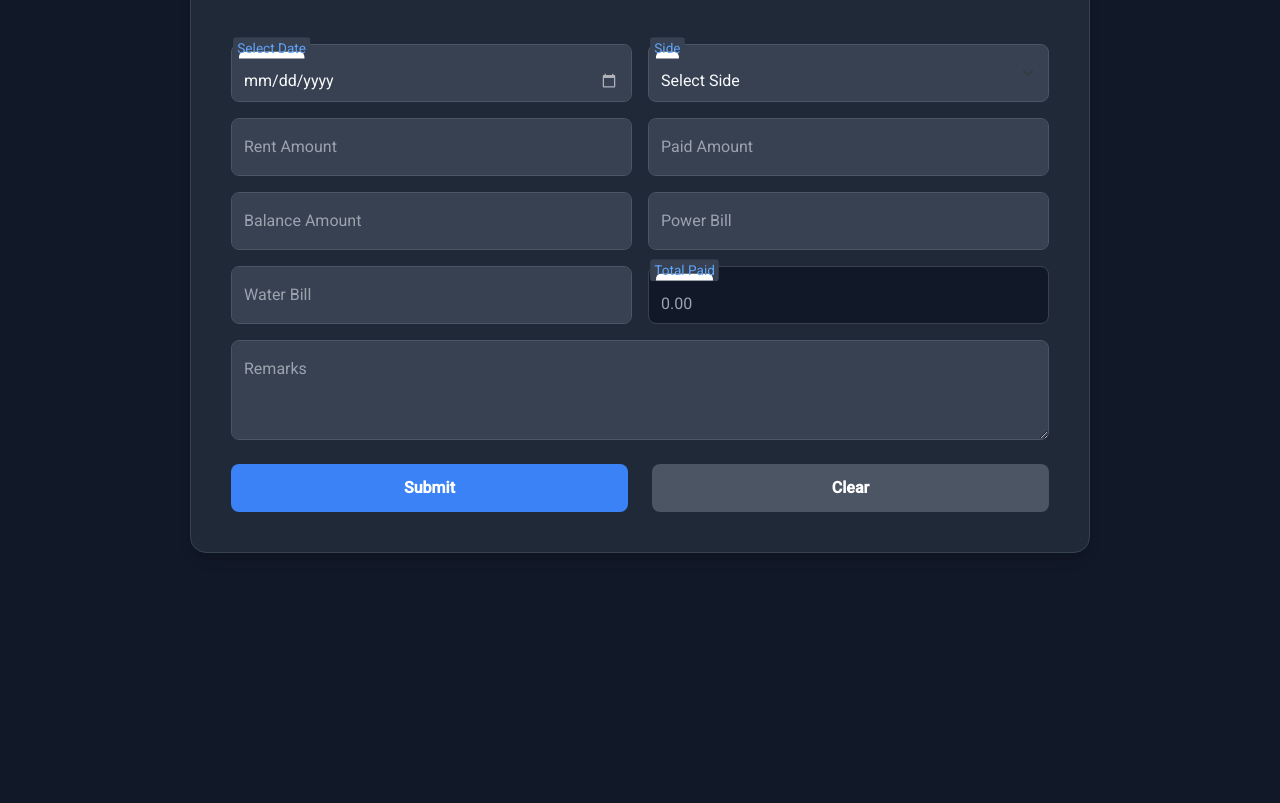
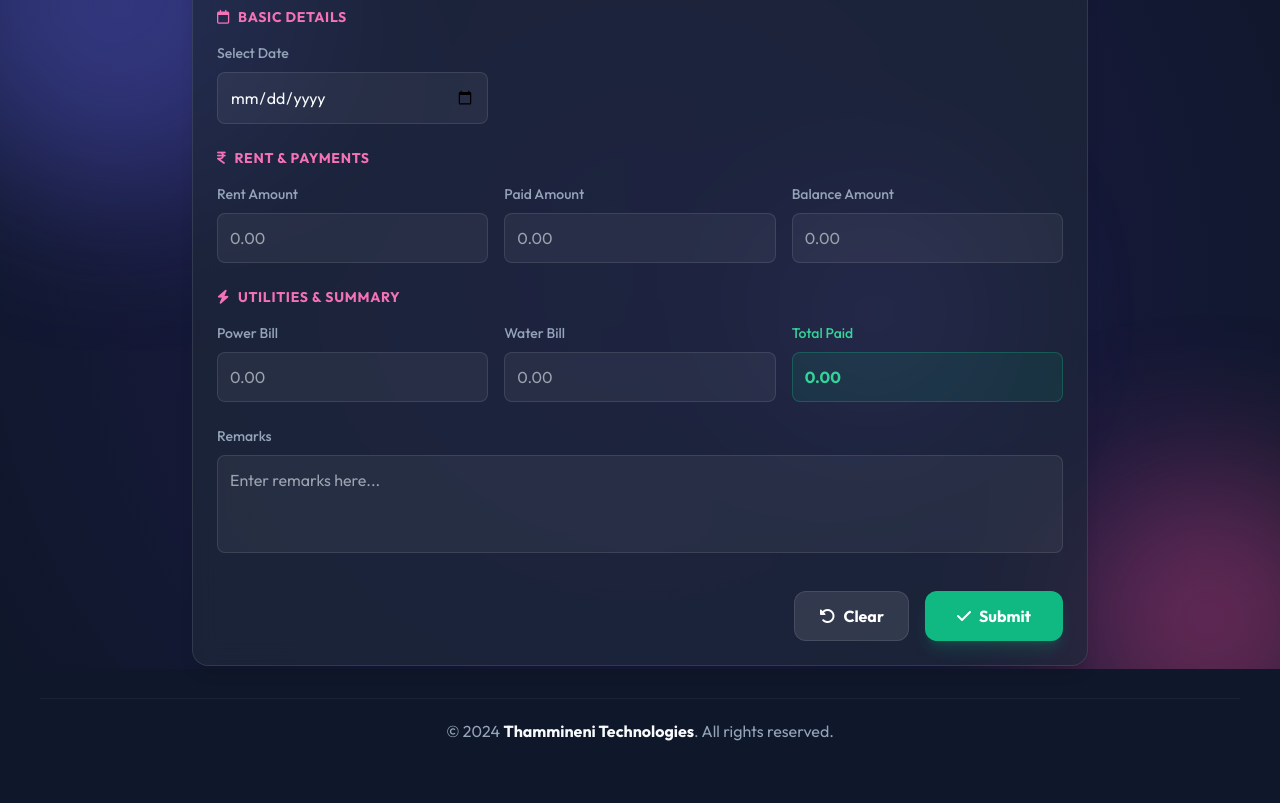
Before and after one commit to ktdata405/mywebapps, a plain HTML site: page rent/tenet.html in a window 1280 px wide. Shown: the part 131-934 px from the top of the page. Before the commit the page ends 800 px from the top, so only its background shows below. Drawn offline with nearby package versions, Linux system fonts and the light colour scheme.

Commit message:
Tenet UI is modified

```diff
--- a/rent/script.js
+++ b/rent/script.js
@@ -38,7 +38,6 @@ function initializeForm() {
     dateInput.value = formattedDateValue;
 
     calculateTotal();
-    document.getElementById('side').value = "";
 }
 
 function clearForm() {
@@ -54,17 +53,11 @@ form.addEventListener('submit', function(event) {
         rentAmount: document.getElementById('rentAmount').value || '0',
         paidAmount: document.getElementById('paidAmount').value || '0',
         balanceAmount: document.getElementById('balanceAmount').value || 0,
-        side: document.getElementById('side').value,
         powerBill: document.getElementById('powerBill').value || '0',
         waterBill: document.getElementById('waterBill').value || '0',
         totalPaid: document.getElementById('totalPaid').value,
         remarks: document.getElementById('remarks').value || '-'
     };
-
-    if (!formData.side) {
-        alert('Please select a Side.');
-        return;
-    }
 
     if (!formData.date) {
         alert('Please select a Date.');
@@ -93,7 +86,6 @@ form.addEventListener('submit', function(event) {
 
                 newRow.innerHTML = `
                     <td>${formData.date}</td>
-                    <td>${formData.side}</td>
                     <td>${formData.rentAmount}</td>
                     <td>${formData.paidAmount}</td>
                     <td>${formData.balanceAmount}</td>
--- a/rent/tenet.html
+++ b/rent/tenet.html
@@ -1,264 +1,269 @@
 <!DOCTYPE html>
 <html lang="en">
+
 <head>
     <meta charset="UTF-8">
     <meta name="viewport" content="width=device-width, initial-scale=1.0">
     <title>Tenet Details</title>
-    <link href="https://cdn.jsdelivr.net/npm/bootstrap@5.3.0/dist/css/bootstrap.min.css" rel="stylesheet">
-    <link rel="preconnect" href="https://fonts.googleapis.com">
-    <link rel="preconnect" href="https://fonts.gstatic.com" crossorigin>
-    <link href="https://fonts.googleapis.com/css2?family=Roboto:wght@300;400;500&display=swap" rel="stylesheet">
+    <script src="https://cdn.tailwindcss.com"></script>
     <link rel="stylesheet" href="https://cdnjs.cloudflare.com/ajax/libs/font-awesome/6.4.0/css/all.min.css">
+    <link href="https://fonts.googleapis.com/css2?family=Outfit:wght@300;400;500;600;700&display=swap" rel="stylesheet">
+    <script src="../config.js"></script>
     <style>
-        body {
-            background-color: #111827;
-            font-family: 'Roboto', sans-serif;
-            color: #f3f4f6;
-            display: flex;
-            flex-direction: column;
-            align-items: center;
-            justify-content: flex-start;
-            min-height: 100vh;
-            padding: 2rem 1rem;
-        }
-        .main-container {
-            background-color: #1f2937;
-            border-radius: 16px;
-            padding: 2.5rem;
-            box-shadow: 0 10px 15px -3px rgba(0, 0, 0, 0.1), 0 4px 6px -2px rgba(0, 0, 0, 0.05);
-            max-width: 900px;
-            width: 100%;
-            border: 1px solid #374151;
-        }
-        h2 {
-            font-weight: 700;
-            margin-bottom: 2rem;
-            text-align: center;
-            color: #f9fafb;
-            letter-spacing: -0.5px;
+        :root {
+            --primary: #6366f1;
+            --secondary: #ec4899;
+            --accent: #8b5cf6;
+            --bg-dark: #0f172a;
+            --card-bg: rgba(30, 41, 59, 0.7);
+            --text-light: #f8fafc;
+            --text-dim: #94a3b8;
         }
 
-        /* Floating Label Overrides */
-        .form-floating > .form-control,
-        .form-floating > .form-select {
-            background-color: #374151;
-            border: 1px solid #4b5563;
-            color: #f9fafb;
-            border-radius: 8px;
+        body {
+            background-color: var(--bg-dark);
+            color: var(--text-light);
+            font-family: 'Outfit', sans-serif;
+            min-height: 100vh;
+            position: relative;
+            overflow-x: hidden;
         }
 
-        .form-floating > label {
-            color: #9ca3af;
+        /* Animated Background */
+        .bg-animation {
+            position: fixed;
+            top: 0;
+            left: 0;
+            width: 100%;
+            height: 100%;
+            z-index: -1;
+            background: radial-gradient(circle at 50% 50%, #1e1b4b, #0f172a);
+            overflow: hidden;
         }
 
-        .form-floating > .form-control:focus,
-        .form-floating > .form-select:focus {
-            background-color: #374151;
-            border-color: #60a5fa;
-            box-shadow: 0 0 0 4px rgba(96, 165, 250, 0.15);
-            color: #fff;
+        .orb {
+            position: absolute;
+            border-radius: 50%;
+            filter: blur(80px);
+            opacity: 0.4;
+            animation: float 20s infinite ease-in-out;
         }
 
-        .form-floating > .form-control:focus ~ label,
-        .form-floating > .form-control:not(:placeholder-shown) ~ label,
-        .form-floating > .form-select ~ label {
-            color: #60a5fa;
-            opacity: 1;
-            background-color: #374151;
-            padding: 0 4px;
-            height: auto;
+        .orb-1 { width: 400px; height: 400px; background: var(--primary); top: -100px; left: -100px; animation-delay: 0s; }
+        .orb-2 { width: 300px; height: 300px; background: var(--secondary); bottom: -50px; right: -50px; animation-delay: -5s; }
+        .orb-3 { width: 200px; height: 200px; background: var(--accent); top: 40%; left: 60%; animation-delay: -10s; }
+
+        @keyframes float {
+            0%, 100% { transform: translate(0, 0); }
+            50% { transform: translate(30px, 50px); }
+        }
+
+        .glass-card {
+            background: var(--card-bg);
+            border: 1px solid rgba(255, 255, 255, 0.1);
+            backdrop-filter: blur(12px);
+            box-shadow: 0 4px 30px rgba(0, 0, 0, 0.1);
+        }
+
+        .input-field {
+            background: rgba(255, 255, 255, 0.05);
+            border: 1px solid rgba(255, 255, 255, 0.1);
+            color: var(--text-light);
+            width: 100%;
+            padding: 0.75rem;
+            border-radius: 0.5rem;
+            outline: none;
+            transition: all 0.2s;
+        }
+
+        .input-field:focus {
+            border-color: var(--secondary);
+            box-shadow: 0 0 0 2px rgba(236, 72, 153, 0.2);
+            background: rgba(255, 255, 255, 0.1);
+        }
+
+        .input-label {
+            display: block;
+            color: var(--text-dim);
+            font-size: 0.875rem;
+            margin-bottom: 0.5rem;
+            font-weight: 500;
+        }
+
+        /* Table Styles */
+        .table-container {
+            overflow-x: auto;
+        }
+
+        table {
+            width: 100%;
+            border-collapse: collapse;
+        }
+
+        th {
+            text-align: left;
+            padding: 1rem;
+            color: var(--text-dim);
+            font-weight: 600;
+            border-bottom: 1px solid rgba(255, 255, 255, 0.1);
+            font-size: 0.875rem;
+            text-transform: uppercase;
+        }
+
+        td {
+            padding: 1rem;
+            border-bottom: 1px solid rgba(255, 255, 255, 0.05);
+            color: var(--text-light);
+        }
+
+        tr:last-child td {
+            border-bottom: none;
+        }
+
+        footer {
+            text-align: center;
+            padding: 20px;
+            border-top: 1px solid rgba(255,255,255,0.05);
+            color: var(--text-dim);
+            margin-top: auto;
+        }
+
+        footer b {
+            color: var(--text-light);
+        }
+
+        /* Custom Scrollbar */
+        ::-webkit-scrollbar {
+            width: 8px;
+            height: 8px;
+        }
+        ::-webkit-scrollbar-track {
+            background: var(--bg-dark);
+        }
+        ::-webkit-scrollbar-thumb {
+            background: rgba(255, 255, 255, 0.1);
             border-radius: 4px;
         }
-
-        .form-control[readonly] {
-            background-color: #111827;
-            border-color: #374151;
-            color: #9ca3af;
-        }
-
-        input[type="date"]::-webkit-calendar-picker-indicator {
-            filter: invert(1);
-            cursor: pointer;
-            opacity: 0.6;
-        }
-
-        .btn {
-            border-radius: 8px;
-            padding: 12px;
-            font-weight: 600;
-            transition: all 0.2s ease;
-            border: none;
-        }
-        .btn-submit {
-            background: #3b82f6;
-            color: #fff;
-        }
-        .btn-submit:hover {
-            background: #2563eb;
-            transform: translateY(-1px);
-            box-shadow: 0 4px 12px rgba(59, 130, 246, 0.3);
-        }
-        .btn-clear {
-            background: #4b5563;
-            color: #fff;
-        }
-        .btn-clear:hover {
-            background: #374151;
-        }
-
-        .table {
-            color: #e5e7eb;
-            border-color: #374151;
-            margin-top: 2rem;
-        }
-        .table th {
-            color: #9ca3af;
-            border-bottom: 2px solid #4b5563;
-            font-weight: 600;
-            text-transform: uppercase;
-            font-size: 0.85rem;
-        }
-        .table td {
-            border-color: #374151;
-            vertical-align: middle;
-        }
-        .table tbody tr:hover {
-            background-color: rgba(55, 65, 81, 0.4);
-        }
-        .header-actions {
-            display: flex;
-            justify-content: space-between;
-            align-items: center;
-            margin-bottom: 2rem;
-        }
-        .btn-icon {
-            background: #374151;
-            color: #fff;
-            border: 1px solid #4b5563;
-            width: 40px;
-            height: 40px;
-            border-radius: 50%;
-            display: flex;
-            align-items: center;
-            justify-content: center;
-            transition: all 0.2s;
-            text-decoration: none;
-        }
-        .btn-icon:hover {
-            background: #4b5563;
-            color: #fff;
-            transform: translateY(-2px);
+        ::-webkit-scrollbar-thumb:hover {
+            background: rgba(255, 255, 255, 0.2);
         }
     </style>
 </head>
-<body>
 
-<div class="main-container">
-    <div class="header-actions">
-        <h2>Tenet Information</h2>
-        <div class="d-flex gap-2">
-            <a href="tenetreport.html" class="btn-icon" title="View Report">
+<body class="p-4 md:p-10 flex flex-col">
+
+    <div class="bg-animation">
+        <div class="orb orb-1"></div>
+        <div class="orb orb-2"></div>
+        <div class="orb orb-3"></div>
+    </div>
+
+    <div class="max-w-4xl mx-auto w-full glass-card p-6 rounded-2xl shadow-lg mb-8">
+        <div class="flex justify-between items-center mb-6 border-b border-white/10 pb-4">
+            <h2 class="text-2xl font-bold flex items-center gap-3 text-white">
+                <i class="fa-solid fa-house text-pink-500"></i>Tenet Details
+            </h2>
+            <div class="flex items-center gap-4">
+                <a href="tenetreport.html" class="text-white/70 hover:text-white text-xl transition-colors" title="Report">
                     <i class="fa-solid fa-chart-pie"></i>
                 </a>
-            <a href="../index.html" class="btn-icon" title="Home">
+                <a href="../index.html" class="text-white/70 hover:text-white text-xl transition-colors" title="Home">
                     <i class="fa-solid fa-house"></i>
                 </a>
             </div>
         </div>
+
         <form id="tenetForm">
-        <div class="row g-3 mb-3">
-            <div class="col-md-6">
-                <div class="form-floating">
-                    <input type="date" class="form-control" id="date" name="date" onblur="formatAndSetDate(this)" placeholder="Select Date">
-                    <label for="date">Select Date</label>
-                </div>
-            </div>
-            <div class="col-md-6">
-                <div class="form-floating">
-                    <select class="form-select" id="side" name="side">
-                        <option value="" disabled selected>Select Side</option>
-                        <option value="Kalyan">Kalyan</option>
-                        <option value="Srikanth">Srikanth</option>
-                    </select>
-                    <label for="side">Side</label>
+            <!-- Basic Details -->
+            <div class="mb-6">
+                <h3 class="text-pink-400 text-sm font-bold uppercase tracking-wider mb-4 flex items-center gap-2">
+                    <i class="fa-regular fa-calendar"></i> Basic Details
+                </h3>
+                <div class="grid grid-cols-1 md:grid-cols-3 gap-4">
+                    <div>
+                        <label for="date" class="input-label">Select Date</label>
+                        <input type="date" id="date" name="date" onblur="formatAndSetDate(this)" class="input-field" placeholder="Select Date">
                     </div>
                 </div>
             </div>
-        <div class="row g-3 mb-3">
-            <div class="col-md-6">
-                <div class="form-floating">
-                    <input type="number" class="form-control" id="rentAmount" name="rentAmount" inputmode="numeric" placeholder="Rent Amount">
-                    <label for="rentAmount">Rent Amount</label>
+
+            <!-- Rent & Payments -->
+            <div class="mb-6">
+                <h3 class="text-pink-400 text-sm font-bold uppercase tracking-wider mb-4 flex items-center gap-2">
+                    <i class="fa-solid fa-indian-rupee-sign"></i> Rent & Payments
+                </h3>
+                <div class="grid grid-cols-1 md:grid-cols-3 gap-4">
+                    <div>
+                        <label for="rentAmount" class="input-label">Rent Amount</label>
+                        <input type="number" id="rentAmount" name="rentAmount" inputmode="numeric" placeholder="0.00" class="input-field">
                     </div>
+                    <div>
+                        <label for="paidAmount" class="input-label">Paid Amount</label>
+                        <input type="number" id="paidAmount" name="paidAmount" inputmode="numeric" oninput="calculateTotal()" placeholder="0.00" class="input-field">
                     </div>
-            <div class="col-md-6">
-                <div class="form-floating">
-                    <input type="number" class="form-control" id="paidAmount" name="paidAmount" inputmode="numeric" oninput="calculateTotal()" placeholder="Paid Amount">
-                    <label for="paidAmount">Paid Amount</label>
+                    <div>
+                        <label for="balanceAmount" class="input-label">Balance Amount</label>
+                        <input type="number" id="balanceAmount" name="balanceAmount" inputmode="numeric" oninput="calculateTotal()" placeholder="0.00" class="input-field">
                     </div>
                 </div>
             </div>
-        <div class="row g-3 mb-3">
-            <div class="col-md-6">
-                <div class="form-floating">
-                    <input type="number" class="form-control" id="balanceAmount" name="balanceAmount" inputmode="numeric" oninput="calculateTotal()" placeholder="Balance Amount">
-                    <label for="balanceAmount">Balance Amount</label>
+
+            <!-- Utilities & Summary -->
+            <div class="mb-6">
+                <h3 class="text-pink-400 text-sm font-bold uppercase tracking-wider mb-4 flex items-center gap-2">
+                    <i class="fa-solid fa-bolt"></i> Utilities & Summary
+                </h3>
+                <div class="grid grid-cols-1 md:grid-cols-3 gap-4">
+                    <div>
+                        <label for="powerBill" class="input-label">Power Bill</label>
+                        <input type="number" id="powerBill" name="powerBill" inputmode="numeric" placeholder="0.00" class="input-field">
                     </div>
+                    <div>
+                        <label for="waterBill" class="input-label">Water Bill</label>
+                        <input type="number" id="waterBill" name="waterBill" inputmode="numeric" oninput="calculateTotal()" placeholder="0.00" class="input-field">
                     </div>
-            <div class="col-md-6">
-                <div class="form-floating">
-                    <input type="number" class="form-control" id="powerBill" name="powerBill" inputmode="numeric" placeholder="Power Bill">
-                    <label for="powerBill">Power Bill</label>
+                    <div>
+                        <label for="totalPaid" class="input-label text-emerald-400">Total Paid</label>
+                        <input type="text" id="totalPaid" name="totalPaid" placeholder="0.00" readonly class="input-field font-bold text-emerald-400 bg-emerald-500/10 border-emerald-500/30">
                     </div>
                 </div>
             </div>
-        <div class="row g-3 mb-3">
-            <div class="col-md-6">
-                <div class="form-floating">
-                    <input type="number" class="form-control" id="waterBill" name="waterBill" inputmode="numeric" oninput="calculateTotal()" placeholder="Water Bill">
-                    <label for="waterBill">Water Bill</label>
+
+            <!-- Remarks -->
+            <div class="mb-8">
+                <label for="remarks" class="input-label">Remarks</label>
+                <textarea id="remarks" name="remarks" rows="3" placeholder="Enter remarks here..." class="input-field resize-none"></textarea>
             </div>
-            </div>
-            <div class="col-md-6">
-                <div class="form-floating">
-                    <input type="text" class="form-control" id="totalPaid" name="totalPaid" placeholder="Total Paid" readonly>
-                    <label for="totalPaid">Total Paid</label>
-                </div>
-            </div>
-        </div>
-        <div class="row mb-4">
-            <div class="col-12">
-                <div class="form-floating">
-                    <textarea class="form-control" id="remarks" name="remarks" style="height: 100px" placeholder="Remarks"></textarea>
-                    <label for="remarks">Remarks</label>
-                </div>
-            </div>
-        </div>
-        <div class="row mt-3">
-            <div class="col-6">
-                <button type="submit" class="btn btn-submit w-100">Submit</button>
-            </div>
-            <div class="col-6">
-                <button type="button" class="btn btn-clear w-100" onclick="clearForm()">Clear</button>
-            </div>
+
+            <!-- Actions -->
+            <div class="flex flex-col sm:flex-row gap-4 justify-end">
+                <button type="button" onclick="clearForm()" class="bg-white/10 hover:bg-white/20 text-white py-3 px-6 rounded-xl font-bold flex items-center justify-center gap-2 transition border border-white/10 w-full sm:w-auto">
+                    <i class="fa-solid fa-rotate-left"></i> Clear
+                </button>
+                <button type="submit" class="bg-emerald-500 hover:bg-emerald-600 text-white py-3 px-8 rounded-xl font-bold flex items-center justify-center gap-2 transition shadow-lg shadow-emerald-500/20 w-full sm:w-auto">
+                    <i class="fa-solid fa-check"></i> Submit
+                </button>
             </div>
         </form>
     </div>
 
-<div class="main-container mt-4" id="recordsContainer" style="display: none;">
-    <h2 class="mb-3">Submitted Records</h2>
-    <div class="table-responsive">
-        <table class="table">
+    <!-- Records Table -->
+    <div class="max-w-4xl mx-auto w-full glass-card p-6 rounded-2xl shadow-lg hidden" id="recordsContainer">
+        <div class="flex justify-between items-center mb-4">
+            <h2 class="text-xl font-bold text-white">Submitted Records</h2>
+            <span class="bg-pink-500/20 text-pink-400 text-xs font-bold px-3 py-1 rounded-full border border-pink-500/30">New</span>
+        </div>
+        <div class="table-container">
+            <table>
                 <thead>
                     <tr>
                         <th>Date</th>
-                    <th>Side</th>
                         <th>Rent</th>
                         <th>Paid</th>
                         <th>Balance</th>
                         <th>Power</th>
                         <th>Water</th>
-                    <th>Total Paid</th>
+                        <th>Total</th>
                         <th>Remarks</th>
                     </tr>
                 </thead>
@@ -268,8 +273,10 @@
         </div>
     </div>
 
-<script src="https://cdn.jsdelivr.net/npm/bootstrap@5.3.0/dist/js/bootstrap.bundle.min.js"></script>
-<script src="../config.js"></script>
+    <footer>
+        <p>&copy; 2024 <b>Thammineni Technologies</b>. All rights reserved.</p>
+    </footer>
+
     <script src="script.js"></script>
 
 </body>
```
Lines whose indentation alone changed are shown as unchanged.
